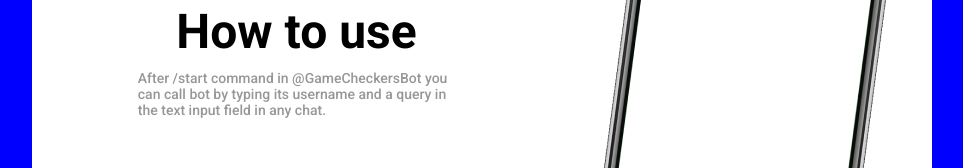
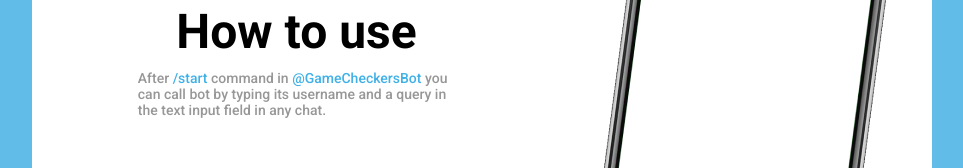
Before and after one commit to Sadnessa/checkers, a Vue app: page / in a window 1280 px wide. Shown: the part 625-793 px from the top of the page, without its empty margins (158-1121 px from the left). Built offline with nearby package versions, Linux system fonts and the light colour scheme.

Commit message:
added bordered prop for ChButton

```diff
--- a/src/App.vue
+++ b/src/App.vue
@@ -38,7 +38,7 @@ export default {
 #app {
   display: flex;
   justify-content: center;
-  background: blue;
+  background: #61bde7;
 }
 
 body {
--- a/src/components/ChFooter.vue
+++ b/src/components/ChFooter.vue
@@ -1,12 +1,12 @@
 <template>
   <div class="footer-section">
-    <ChButton color="#FFFFFF">
+    <ChButton color="#3f3f3f" bordered>
       <template #left>
         <img src="../assets/git.png" height="48" width="50" />
       </template>
       <ChText textColor="#3F3F3F"> Create issue </ChText>
     </ChButton>
-    <ChButton color="#FFFFFF">
+    <ChButton color="#3f3f3f" bordered>
       <template #left>
         <img src="../assets/git.png" height="48" width="50" />
       </template>
@@ -36,9 +36,7 @@ export default {
 }
 
 button {
-  border: 2px solid #3f3f3f;
   box-sizing: border-box;
-  border-radius: 5px;
   margin: 6px;
 }
 
--- a/src/components/ChHowToUse.vue
+++ b/src/components/ChHowToUse.vue
@@ -2,7 +2,7 @@
   <div class="section">
     <div class="text-wrapper">
       <ChText large>How to use</ChText>
-      <ChText textColor="#979797">After /start command in @GameCheckersBot you can call bot by typing its username and a query in the text input field
+      <ChText textColor="#979797">After <a href="">/start</a> command in <a href="">@GameCheckersBot</a> you can call bot by typing its username and a query in the text input field
 in any chat. </ChText>
     </div>
     <div class="image-wrapper">
@@ -35,6 +35,11 @@ export default {
     justify-content: center;
     align-items: center;
 
+a {
+  color: #40b1e7;
+  text-decoration: none;
+}
+
     p {
         max-width: 60%;
     }
--- a/src/components/base/ChButton.vue
+++ b/src/components/base/ChButton.vue
@@ -1,5 +1,5 @@
 <template>
-  <button :style="{ background: color }">
+  <button :style="computedStyle">
     <div class="left">
       <slot name="left"></slot>
     </div>
@@ -17,7 +17,25 @@ export default {
       type: String,
       default: "",
     },
+
+    bordered: {
+      type: Boolean,
+      default: false,
+    }
   },
+
+  computed: {
+    computedStyle() {
+      if(this.bordered) {
+        return {
+          border: `2px solid ${this.color}`
+        }
+      }
+      return {
+        background: this.color
+      }
+    }
+  }
 };
 </script>
 
@@ -30,6 +48,7 @@ button {
   border: none;
   margin: 12px 0px;
   cursor: pointer;
+  background: transparent;
 }
 
 .left {
```
